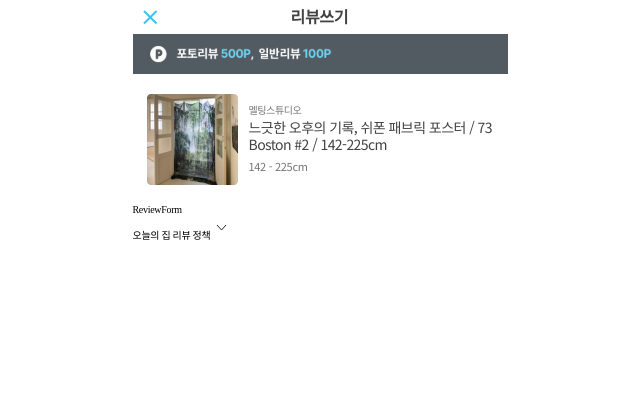
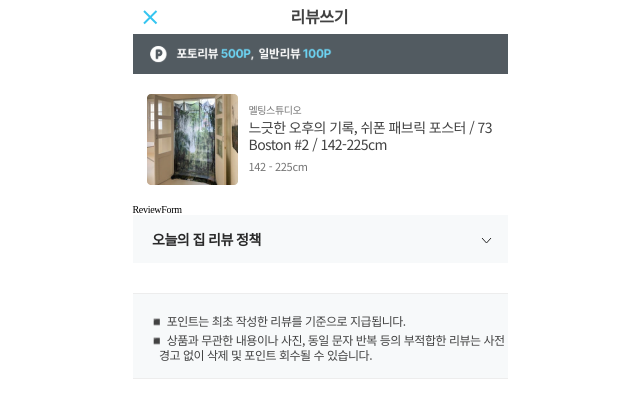
Before and after one commit to SOPT-CDSSeminar/frontend, a React (Create React App) app: page / in a window 1280 px wide. Shown: the top 418 px of the page, without its empty margins (320-960 px from the left). Built offline with nearby package versions, Linux system fonts and the light colour scheme.

Commit message:
[feat] footer 구현

```diff
--- a/src/components/Review/ReviewPolicy.jsx
+++ b/src/components/Review/ReviewPolicy.jsx
@@ -1,5 +1,4 @@
 /*
-마지막 편집자: 22-05-15 joohaem
 변경사항 및 참고:
   - 나연 파트
   - 오늘의 집 리뷰 정책 부분 구현해주면 돼 !!!~
@@ -14,9 +13,76 @@ import { IcDown } from "../../asset/icon";
 export default function ReviewPolicy() {
   return (
     <StReviewPolicy>
-      오늘의 집 리뷰 정책
-      <IcDown />
+      <StPolicyToggle>
+        <StPolicyToggleTitle>오늘의 집 리뷰 정책</StPolicyToggleTitle>
+        <StPolicyToggleBtn>
+          <IcDown />
+        </StPolicyToggleBtn>
+      </StPolicyToggle>
+      <StReviewDescription>
+        <StDescriptionFisrt>◾ 포인트는 최초 작성한 리뷰를 기준으로 지급됩니다.</StDescriptionFisrt>
+        <StDescriptionSecond>
+          ◾ 상품과 무관한 내용이나 사진, 동일 문자 반복 등의 부적합한 리뷰는 사전
+        </StDescriptionSecond>
+        <StDescriptionThird>경고 없이 삭제 및 포인트 회수될 수 있습니다.</StDescriptionThird>
+      </StReviewDescription>
     </StReviewPolicy>
   );
 }
 const StReviewPolicy = styled.div``;
+
+const StPolicyToggle = styled.div`
+  height: 48px;
+  background-color: ${({ theme }) => theme.colors.ohou_gray01};
+  display: flex;
+  position: relative;
+`;
+const StPolicyToggleTitle = styled.p`
+  position: absolute;
+  ${({ theme }) => theme.fonts.ohou_h2};
+  color: ${({ theme }) => theme.colors.ohou_gray06};
+  font-family: "Noto Sans KR";
+  top: 1em;
+  left: 1.4em;
+`;
+const StPolicyToggleBtn = styled.div`
+  position: absolute;
+  top: 1.3em;
+  left: 34.2em;
+`;
+//background-color: rgb(247, 249, 250);
+const StReviewDescription = styled.div`
+  background-color: ${({ theme }) => theme.colors.ohou_gray01};
+  height: 86px;
+  margin-top: 3em;
+  position: relative;
+  border-top: 0.15em;
+  border-bottom: 0.15em;
+  border-style: solid;
+  border-color: ${({ theme }) => theme.colors.ohou_gray02};
+`;
+
+const StDescriptionFisrt = styled.p`
+  ${({ theme }) => theme.fonts.ohou_b3};
+  color: ${({ theme }) => theme.colors.ohou_gray05};
+  position: absolute;
+  font-family: "Noto Sans KR";
+  top: 1.5em;
+  left: 1.4em;
+`;
+const StDescriptionSecond = styled.p`
+  ${({ theme }) => theme.fonts.ohou_b3};
+  color: ${({ theme }) => theme.colors.ohou_gray05};
+  position: absolute;
+  font-family: "Noto Sans KR";
+  top: 3.1em;
+  left: 1.4em;
+`;
+const StDescriptionThird = styled.p`
+  ${({ theme }) => theme.fonts.ohou_b3};
+  color: ${({ theme }) => theme.colors.ohou_gray05};
+  position: absolute;
+  font-family: "Noto Sans KR";
+  top: 4.3em;
+  left: 2.2em;
+`;
```
